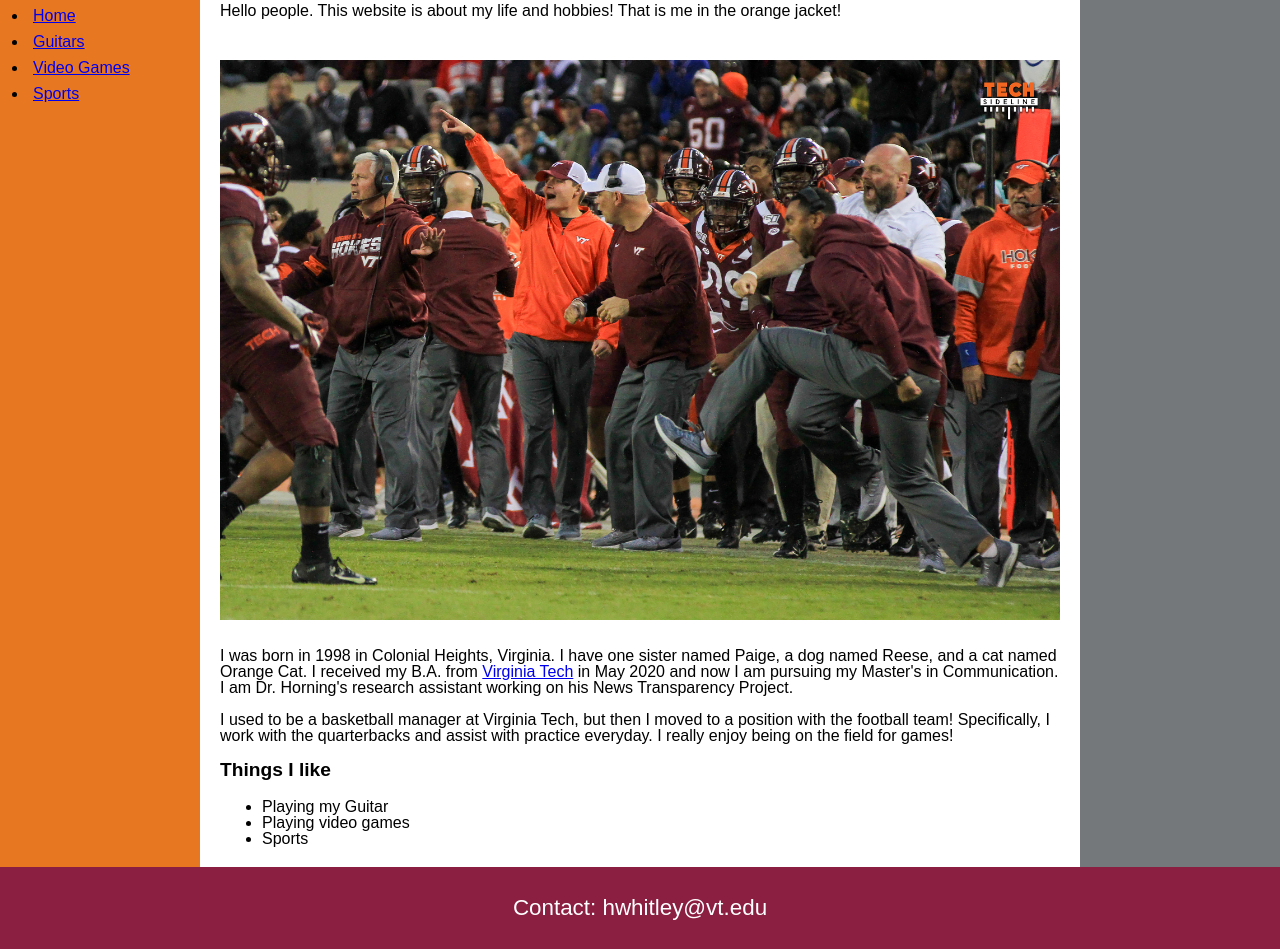
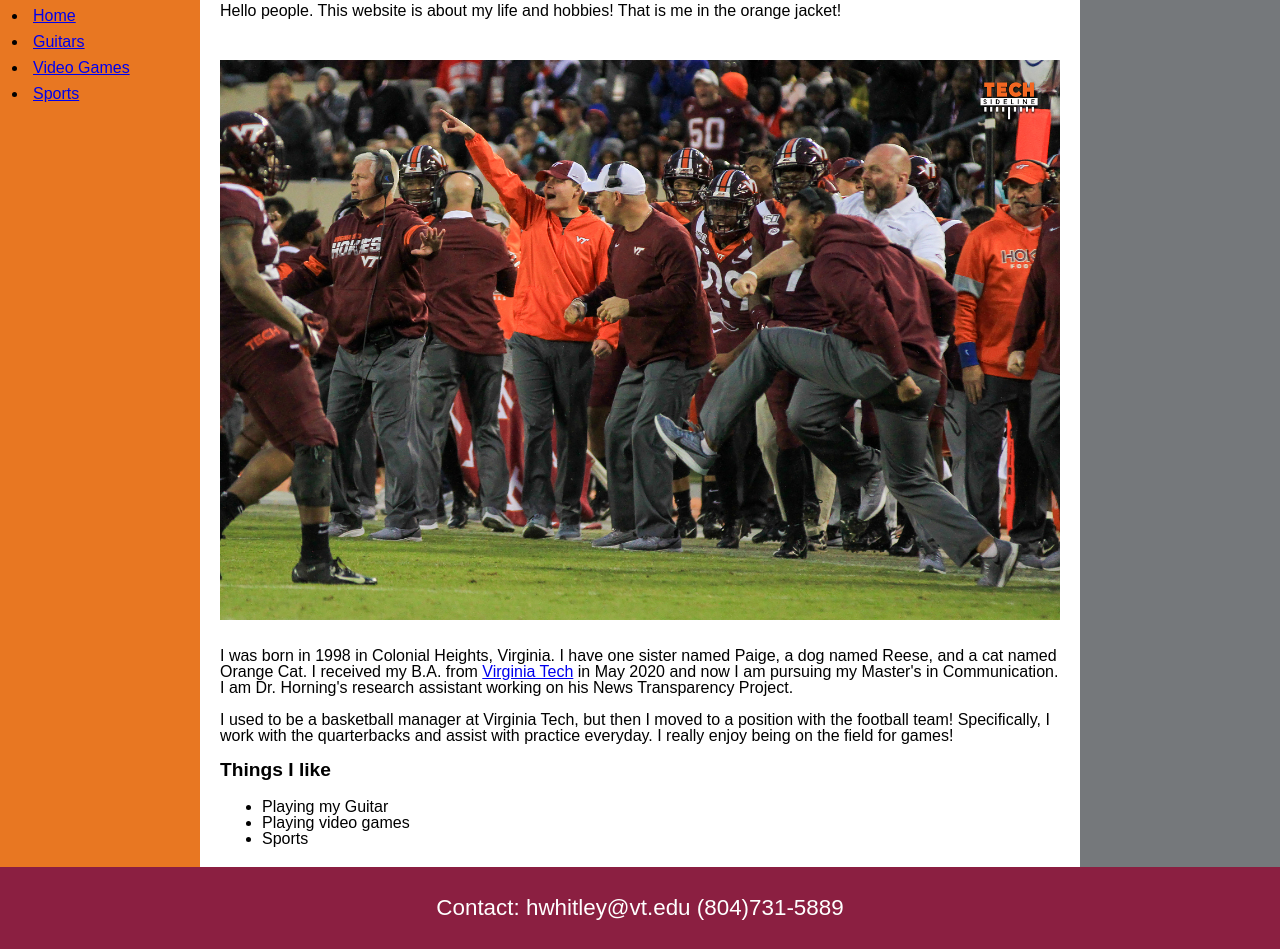
Before and after one commit to hwhitley/things, a plain HTML site: page index.html in a window 1280 px wide. Shown: the part 173-1122 px from the top of the page. Drawn offline with Linux system fonts and the light colour scheme; a web font is replaced by a local one.

Commit message:
Update index.html

```diff
--- a/index.html
+++ b/index.html
@@ -38,7 +38,8 @@
 
         </main>
         <aside>Related links or content</aside>
-        <footer>Contact: hwhitley@vt.edu</footer>
+        <footer>Contact: hwhitley@vt.edu
+        (804)731-5889</footer>
 
 
 
```
